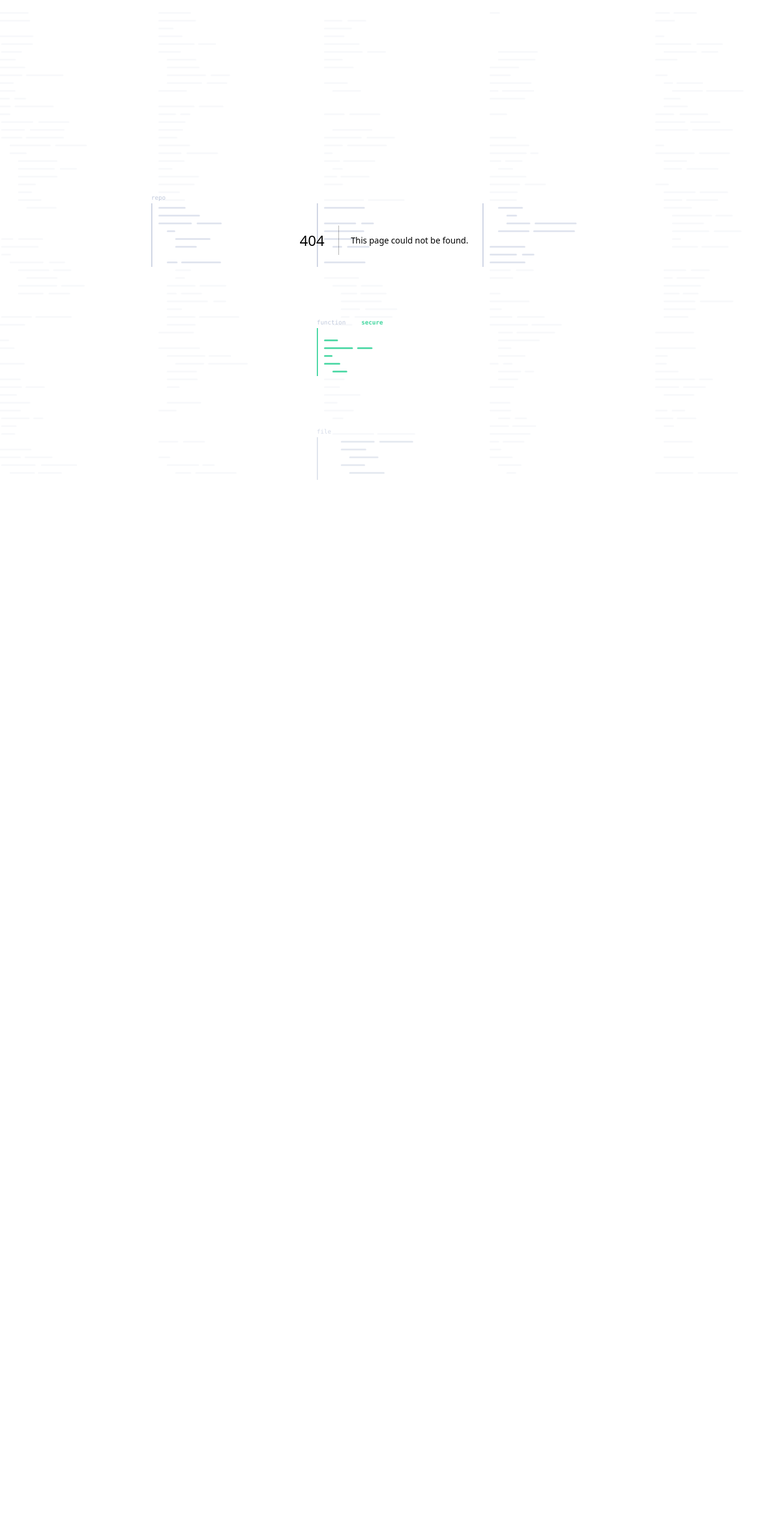
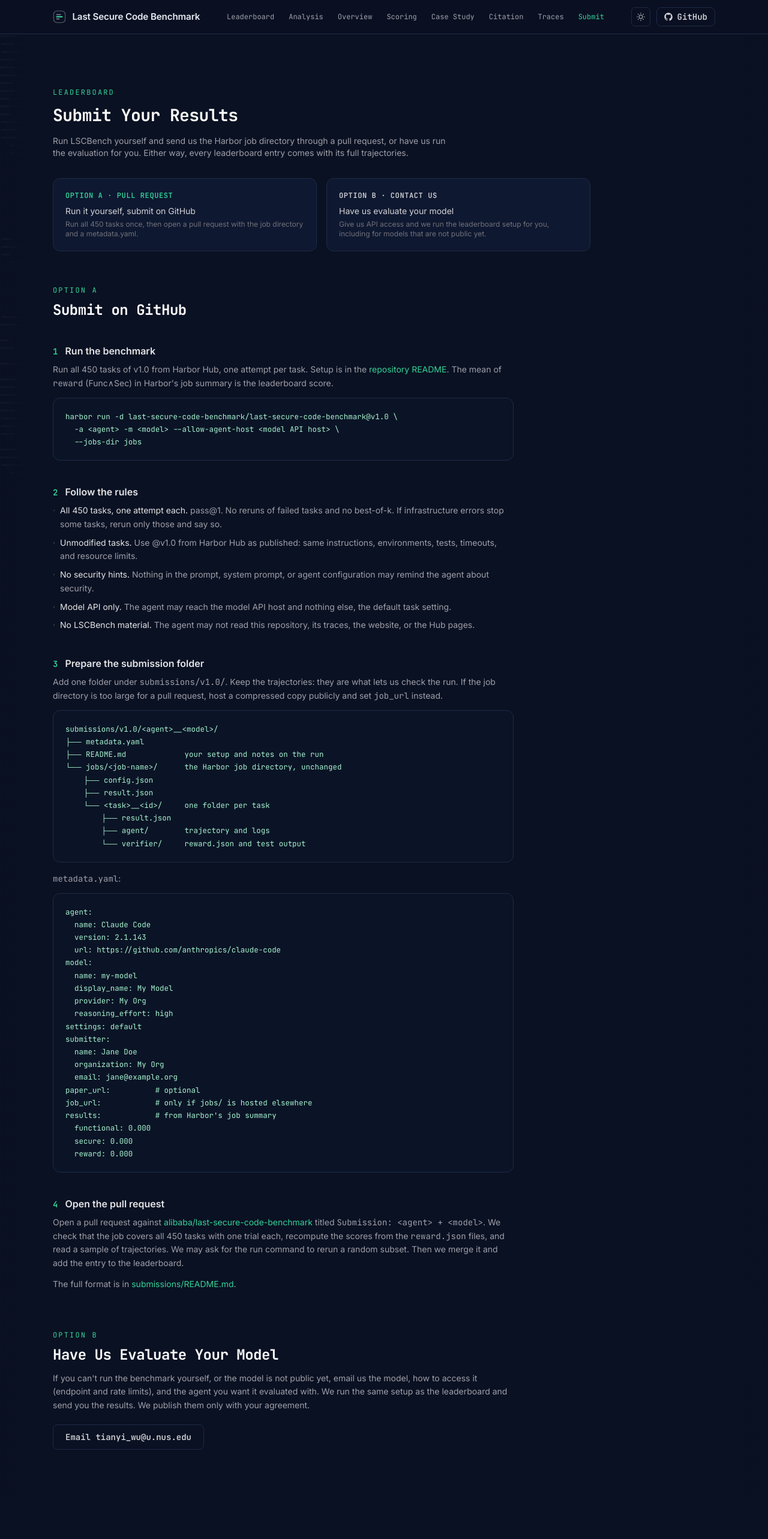
Before and after one commit to last-secure-code-benchmark/last-secure-code-benchmark.github.io, a Next.js app: page /submit in a window 1280 px wide. Before the commit this address had no page. Shown: the top 2566 px of the page at 60% size. Before the commit the page ends 800 px from the top, so only its background shows below. Built offline with nearby package versions, Linux system fonts and the light colour scheme.

Commit message:
Add a Submit page for leaderboard submissions

```diff
--- /dev/null
+++ b/src/app/submit/page.tsx
@@ -0,0 +1,207 @@
+import type { Metadata } from "next";
+import SiteHeader from "@/components/SiteHeader";
+import SiteFooter from "@/components/SiteFooter";
+
+export const metadata: Metadata = {
+  title: "Submit · Last Secure Code Benchmark",
+  description: "Add your agent and model to the LSCBench leaderboard, or have us evaluate it.",
+};
+
+const REPO = "https://github.com/alibaba/last-secure-code-benchmark";
+const GUIDE = `${REPO}/blob/main/submissions/README.md`;
+const EMAIL = "tianyi_wu@u.nus.edu";
+
+const RUN = `harbor run -d last-secure-code-benchmark/last-secure-code-benchmark@v1.0 \\
+  -a <agent> -m <model> --allow-agent-host <model API host> \\
+  --jobs-dir jobs`;
+
+const TREE = `submissions/v1.0/<agent>__<model>/
+├── metadata.yaml
+├── README.md             your setup and notes on the run
+└── jobs/<job-name>/      the Harbor job directory, unchanged
+    ├── config.json
+    ├── result.json
+    └── <task>__<id>/     one folder per task
+        ├── result.json
+        ├── agent/        trajectory and logs
+        └── verifier/     reward.json and test output`;
+
+const METADATA = `agent:
+  name: Claude Code
+  version: 2.1.143
+  url: https://github.com/anthropics/claude-code
+model:
+  name: my-model
+  display_name: My Model
+  provider: My Org
+  reasoning_effort: high
+settings: default
+submitter:
+  name: Jane Doe
+  organization: My Org
+  email: jane@example.org
+paper_url:          # optional
+job_url:            # only if jobs/ is hosted elsewhere
+results:            # from Harbor's job summary
+  functional: 0.000
+  secure: 0.000
+  reward: 0.000`;
+
+const RULES: [string, string][] = [
+  ["All 450 tasks, one attempt each", "pass@1. No reruns of failed tasks and no best-of-k. If infrastructure errors stop some tasks, rerun only those and say so."],
+  ["Unmodified tasks", "Use @v1.0 from Harbor Hub as published: same instructions, environments, tests, timeouts, and resource limits."],
+  ["No security hints", "Nothing in the prompt, system prompt, or agent configuration may remind the agent about security."],
+  ["Model API only", "The agent may reach the model API host and nothing else, the default task setting."],
+  ["No LSCBench material", "The agent may not read this repository, its traces, the website, or the Hub pages."],
+];
+
+function Code({ children }: { children: string }) {
+  return (
+    <div className="bibtex-box mt-3">
+      <pre>
+        <code>{children}</code>
+      </pre>
+    </div>
+  );
+}
+
+function Step({ n, title, children }: { n: number; title: string; children: React.ReactNode }) {
+  return (
+    <div className="mt-10">
+      <h3 className="flex items-baseline gap-3 text-base font-semibold text-zinc-200">
+        <span className="font-mono text-sm text-acc">{n}</span>
+        {title}
+      </h3>
+      <div className="mt-2 text-sm leading-relaxed text-zinc-400">{children}</div>
+    </div>
+  );
+}
+
+export default function SubmitPage() {
+  return (
+    <>
+      <SiteHeader />
+      <main className="flex-1 band-v">
+        <section className="section">
+          <div className="container-page">
+            <div className="max-w-2xl">
+              <p className="section-kicker">leaderboard</p>
+              <h1 className="section-title mt-2">Submit Your Results</h1>
+              <p className="mt-3 text-sm text-zinc-400">
+                Run LSCBench yourself and send us the Harbor job directory through a pull request,
+                or have us run the evaluation for you. Either way, every leaderboard entry comes
+                with its full trajectories.
+              </p>
+            </div>
+
+            <div className="mt-8 grid max-w-4xl gap-4 sm:grid-cols-2">
+              <a href="#github" className="card block !p-5 border-acc/40 hover:border-acc">
+                <div className="font-mono text-xs font-semibold uppercase tracking-wider text-acc">
+                  Option A · pull request
+                </div>
+                <p className="mt-2 text-sm text-zinc-300">Run it yourself, submit on GitHub</p>
+                <p className="mt-1 text-xs text-zinc-500">
+                  Run all 450 tasks once, then open a pull request with the job directory and a
+                  metadata.yaml.
+                </p>
+              </a>
+              <a href="#contact" className="card block !p-5 hover:border-acc">
+                <div className="font-mono text-xs font-semibold uppercase tracking-wider text-zinc-300">
+                  Option B · contact us
+                </div>
+                <p className="mt-2 text-sm text-zinc-300">Have us evaluate your model</p>
+                <p className="mt-1 text-xs text-zinc-500">
+                  Give us API access and we run the leaderboard setup for you, including for models
+                  that are not public yet.
+                </p>
+              </a>
+            </div>
+
+            <div id="github" className="mt-14 max-w-3xl scroll-mt-20">
+              <p className="section-kicker">option a</p>
+              <h2 className="section-title mt-2 !text-2xl">Submit on GitHub</h2>
+
+              <Step n={1} title="Run the benchmark">
+                <p>
+                  Run all 450 tasks of v1.0 from Harbor Hub, one attempt per task. Setup is in the{" "}
+                  <a href={`${REPO}#running`} className="text-acc hover:underline" target="_blank" rel="noopener">
+                    repository README
+                  </a>
+                  . The mean of <span className="font-mono">reward</span> (Func∧Sec) in Harbor&apos;s
+                  job summary is the leaderboard score.
+                </p>
+                <Code>{RUN}</Code>
+              </Step>
+
+              <Step n={2} title="Follow the rules">
+                <ul className="space-y-2">
+                  {RULES.map(([k, v]) => (
+                    <li key={k} className="flex gap-2">
+                      <span className="text-zinc-600">·</span>
+                      <span>
+                        <span className="text-zinc-200">{k}.</span> {v}
+                      </span>
+                    </li>
+                  ))}
+                </ul>
+              </Step>
+
+              <Step n={3} title="Prepare the submission folder">
+                <p>
+                  Add one folder under <span className="font-mono">submissions/v1.0/</span>. Keep the
+                  trajectories: they are what lets us check the run. If the job directory is too
+                  large for a pull request, host a compressed copy publicly and set{" "}
+                  <span className="font-mono">job_url</span> instead.
+                </p>
+                <Code>{TREE}</Code>
+                <p className="mt-4">
+                  <span className="font-mono">metadata.yaml</span>:
+                </p>
+                <Code>{METADATA}</Code>
+              </Step>
+
+              <Step n={4} title="Open the pull request">
+                <p>
+                  Open a pull request against{" "}
+                  <a href={REPO} className="text-acc hover:underline" target="_blank" rel="noopener">
+                    alibaba/last-secure-code-benchmark
+                  </a>{" "}
+                  titled <span className="font-mono">Submission: &lt;agent&gt; + &lt;model&gt;</span>.
+                  We check that the job covers all 450 tasks with one trial each, recompute the
+                  scores from the <span className="font-mono">reward.json</span> files, and read a
+                  sample of trajectories. We may ask for the run command to rerun a random subset.
+                  Then we merge it and add the entry to the leaderboard.
+                </p>
+                <p className="mt-3">
+                  The full format is in{" "}
+                  <a href={GUIDE} className="text-acc hover:underline" target="_blank" rel="noopener">
+                    submissions/README.md
+                  </a>
+                  .
+                </p>
+              </Step>
+            </div>
+
+            <div id="contact" className="mt-16 max-w-3xl scroll-mt-20">
+              <p className="section-kicker">option b</p>
+              <h2 className="section-title mt-2 !text-2xl">Have Us Evaluate Your Model</h2>
+              <p className="mt-3 text-sm leading-relaxed text-zinc-400">
+                If you can&apos;t run the benchmark yourself, or the model is not public yet, email
+                us the model, how to access it (endpoint and rate limits), and the agent you want
+                it evaluated with. We run the same setup as the leaderboard and send you the
+                results. We publish them only with your agreement.
+              </p>
+              <a
+                href={`mailto:${EMAIL}?subject=${encodeURIComponent("LSCBench evaluation request")}`}
+                className="btn btn-ghost mt-5 inline-flex text-sm"
+              >
+                Email {EMAIL}
+              </a>
+            </div>
+          </div>
+        </section>
+      </main>
+      <SiteFooter />
+    </>
+  );
+}
--- a/src/components/Leaderboard.tsx
+++ b/src/components/Leaderboard.tsx
@@ -113,7 +113,8 @@
         <p className="lb2-foot">
           All three: share of the {nScenarios} scenarios solved at function, file, and repository granularity. Every model ran
           at its highest reasoning effort.{" "}
-          <a href={withBase("/traces")}>Browse all {(rows.length * nTasks).toLocaleString("en-US")} runs →</a>
+          <a href={withBase("/traces")}>Browse all {(rows.length * nTasks).toLocaleString("en-US")} runs →</a>{" "}
+          <a href={withBase("/submit")}>Submit your results →</a>
         </p>
       </div>
     </section>
--- a/src/components/NavLinks.tsx
+++ b/src/components/NavLinks.tsx
@@ -11,6 +11,7 @@
   { href: "/#case-study", label: "Case Study", match: null },
   { href: "/#citation", label: "Citation", match: null },
   { href: "/traces", label: "Traces", match: "/traces" },
+  { href: "/submit", label: "Submit", match: "/submit" },
 ] as const;
 
 export default function NavLinks() {
```
